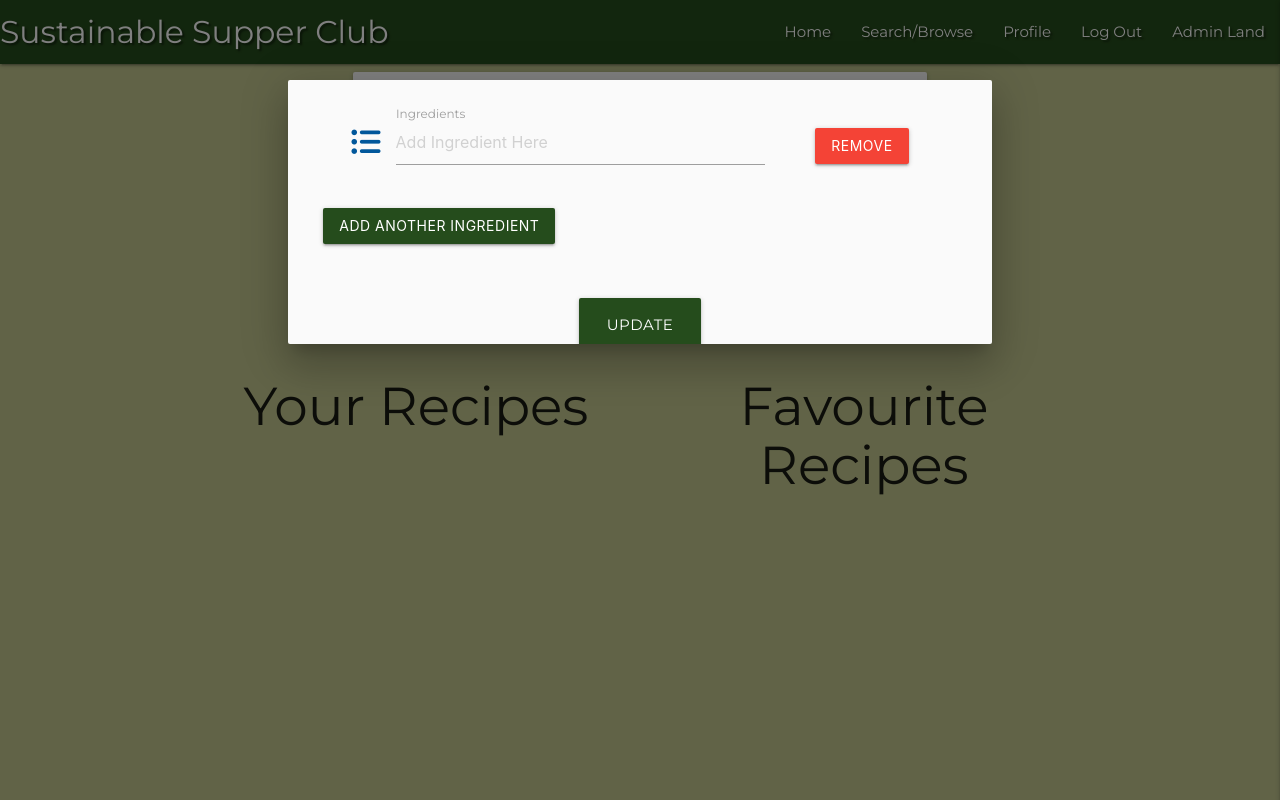
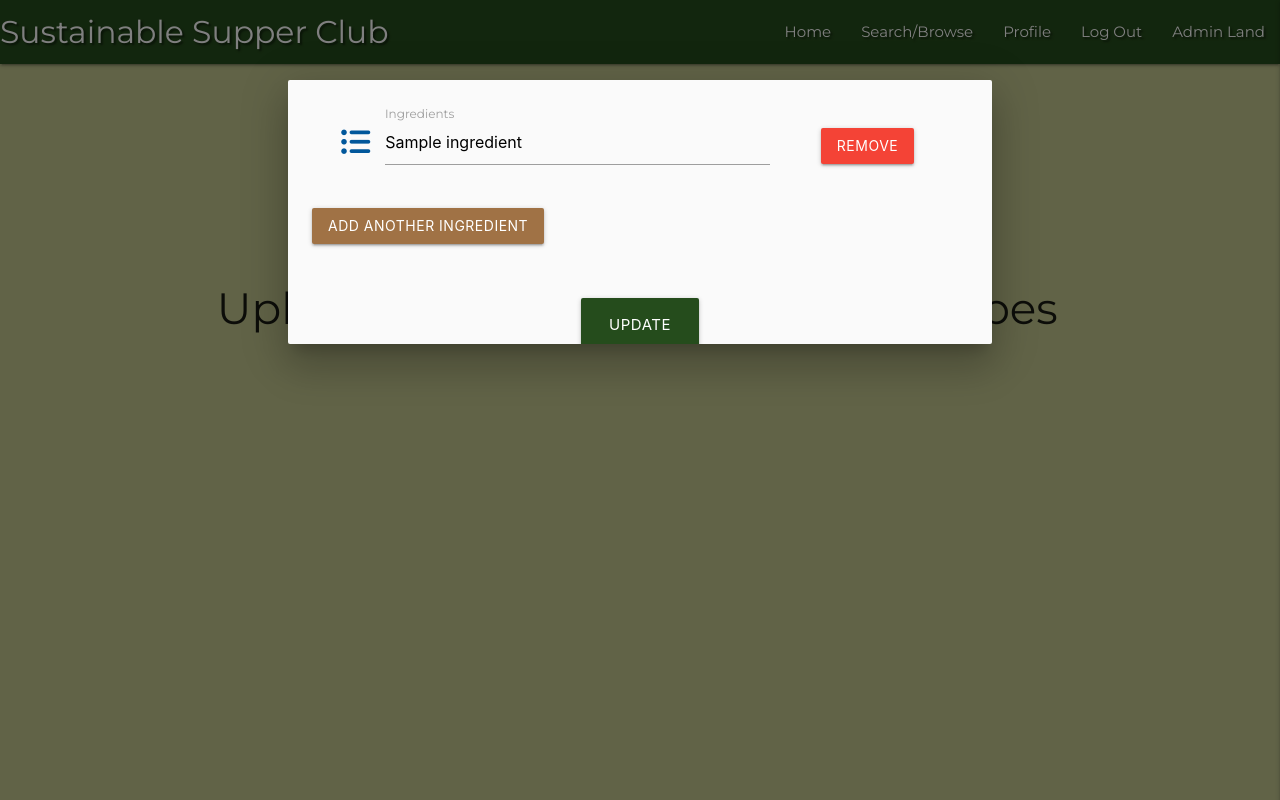
Before and after one commit to TimMorrisDev/MS3-sustainable-supper, a Flask app: page /profile/1 in a window 1280 px wide, after a click on "UPDATE YOUR INGREDIENTS". Run offline with Flask 2, Linux system fonts and the light colour scheme; the visitor is signed in with stand-in values (Sample User, id 1); a database or web service that is not in the repository returns one stand-in record (values such as "Sample title"); some libraries are stand-ins or nearby versions.

Commit message:
Add functionality to user ingregient modal to connect to db

```diff
--- a/app.py
+++ b/app.py
@@ -109,11 +109,13 @@ def profile(username):
     # grab the session user's username from db
     username = mongo.db.users.find_one(
         {"username": session["user"]})["username"]
+    user_ingredients = mongo.db.users.find_one(
+        {"username": session["user"]})["user_ingredients"]
     # grab the recipes from the db
     recipes = list(mongo.db.recipes.find())
     if session["user"]:
         return render_template(
-            "profile.html", username=username, recipes=recipes)
+            "profile.html", username=username, recipes=recipes, user_ingredients=user_ingredients)
 
     return redirect(url_for("login"))
 
@@ -127,9 +129,14 @@ def logout():
     return redirect(url_for("login"))
 
 
-@app.route("/user_ingredients", methods=["GET", "POST"])
-def user_ingredients():
-    return render_template("user_ingredients.html")
+@app.route("/user_ingredients/<username>", methods=["GET", "POST"])
+def user_ingredients(username):
+    if request.method == "POST":
+        ingredients = request.form.getlist("user-ingredients")
+        mongo.db.users.update({"username": username}, {
+            "$set": {"user_ingredients": ingredients}})
+        return redirect(url_for("profile", username=username))
+    return redirect(url_for("profile", username=username))
 
 
 @app.route("/admin")
--- a/static/js/script.js
+++ b/static/js/script.js
@@ -10,7 +10,7 @@ $(document).ready(function () {
     $('.modal').modal();
 
     $('#add-ingredient').on('click', function () {
-        $('<div class="row ingredient-row valign-wrapper"><div class="input-field col s2"><i class="fas fa-list-ul prefix light-blue-text text-darken-4"></i><input id="ingredients" name="ingredients" type="text" class="validate"placeholder="Add Ingredient Here" required><label for="ingredients">Ingredients</label></div><div class="input-field col s5"><input id="ingredient-prep" name="ingredient-prep" type="text" class="validate"placeholder="Preparation instructions"><label for="ingredient-prep">Preparation instructions</label></div><div class="col s3"><button type="button" id="remove-ingredient" class="waves-effect waves-light btn red">Remove</button></div></div>').insertBefore('#add-ingredient-row');
+        $('<div class="row ingredient-row valign-wrapper"><div class="input-field col s4"><i class="fas fa-list-ul prefix light-blue-text text-darken-4"></i><input id="ingredients" name="ingredients" type="text" class="validate"placeholder="Add Ingredient Here" required><label for="ingredients">Ingredients</label></div><div class="input-field col s5"><input id="ingredient-prep" name="ingredient-prep" type="text" class="validate"placeholder="Preparation instructions"><label for="ingredient-prep">Preparation instructions</label></div><div class="col s3"><button type="button" id="remove-ingredient" class="waves-effect waves-light btn red">Remove</button></div></div>').insertBefore('#add-ingredient-row');
     });
 
     $(document).on('click', '#ingredient-row-parent #remove-ingredient', function () {
--- a/templates/edit_recipe.html
+++ b/templates/edit_recipe.html
@@ -66,7 +66,7 @@
             {% for ingredient in recipe.ingredients %}
             <div class="row ingredient-row valign-wrapper">
 
-                <div class="input-field col s2">
+                <div class="input-field col s4">
                     <i class="fas fa-list-ul prefix light-blue-text text-darken-4"></i>
                     <input id="ingredients" name="ingredients" type="text" class="validate"
                         placeholder="Add Ingredient Here" value="{{ ingredient.item }}" required>
--- a/templates/profile.html
+++ b/templates/profile.html
@@ -3,29 +3,86 @@
 
 <div class="row">
     <div class="col s12 m8 offset-m2">
-        <div class="card-panel">
-            <h3 class="center-align light-blue-text text-darken-4">
+
+        <h2 class="center-align white-text text-shadow">
             {{ username }}'s Profile
-            </h3>
-        </div>
+        </h2>
+
     </div>
 </div>
 <div class="row">
-    <div class="col s12 center-align">
+    <div class="col s12 m6 center-align">
         <a href="{{ url_for('add_recipe') }}" action="POST" class="waves-effect waves-light btn tm-dark-green-bg">Add
             Recipe</a>
     </div>
-    <div class="col s12 center-align">
-        <a class="waves-effect waves-light btn tm-dark-green-bg modal-trigger" href="#user_ingredients_modal">Update
+    <div class="col s12 m6 center-align">
+        <a class="waves-effect waves-light btn tm-dark-green-bg modal-trigger" href="#user_ingredients_modal"
+            href="{{ url_for('user_ingredients', username=session['user']) }}">Update
             your
             ingredients</a>
     </div>
 </div>
 
+<div class="row">
+    <div class="col s6">
+        <h3 class="center-align">Uploaded Recipes</h3>
+        {% for recipe in recipes %}
+        {% if recipe.uploaded_by|lower == session.user|lower %}
+
+        {% include "recipe_card.html" %}
+
+        {% endif %}
+
+        {% endfor %}
+
+    </div>
+
+    <div class="col s6">
+        <h3 class="center-align">Favourite Recipes</h3>
+        {% for recipe in recipes %}
+        {% if session.user|lower in recipe.user_favourite %}
+
+        {% include "recipe_card.html" %}
+
+        {% endif %}
+
+        {% endfor %}
+
+    </div>
+</div>
+
+
 <!-- Modal Structure -->
 <div id="user_ingredients_modal" class="modal">
     <div class="modal-content">
+        <form class="col s12" method="POST" action="{{ url_for('user_ingredients', username=session['user']) }}">
             <div id="user-ingredient-row-parent">
+
+                {% if user_ingredients != [] %}
+
+                {% for ingredient in user_ingredients %}
+
+                <div class="row user-ingredient-row valign-wrapper">
+
+                    <div class="input-field col s8">
+
+                        <i class="fas fa-list-ul prefix light-blue-text text-darken-4"></i>
+                        <input id="user-ingredients" name="user-ingredients" type="text" class="validate"
+                            placeholder="Add Ingredient Here" value="{{ ingredient }}" required>
+                        <label for="user-ingredients">Ingredients</label>
+
+                    </div>
+
+                    <div class="col s3">
+                        <button type="button" id="remove-user-ingredient"
+                            class="waves-effect waves-light btn red">Remove</button>
+                    </div>
+                </div>
+
+                {% endfor %}
+
+                {% else %}
+
                 <div class="row user-ingredient-row valign-wrapper">
 
                     <div class="input-field col s8">
@@ -43,10 +100,12 @@
                     </div>
                 </div>
 
+                {% endif %}
+
                 <div class="row" id="add-user-ingredient-row">
                     <div class="col s12">
                         <button type="button" id="add-user-ingredient"
-                        class="waves-effect waves-light btn tm-dark-green-bg">Add
+                            class="waves-effect waves-light btn tm-brown-bg">Add
                             Another
                             Ingredient</button>
                     </div>
@@ -56,39 +115,13 @@
     </div>
     <div class="modal-footer">
         <div class="center-align">
-            <a href="{{ url_for('user_ingredients') }}"
-                class="waves-effect waves-light btn btn-large tm-dark-green-bg">Update</a>
+            <button type="submit" class="waves-effect waves-light btn btn-large tm-dark-green-bg">Update</a>
         </div>
 
     </div>
+    </form>
 </div>
 
-<div class="row">
-    <div class="col s6">
-        <h2 class="center-align">Your Recipes</h2>
-        {% for recipe in recipes %}
-        {% if recipe.uploaded_by|lower == session.user|lower %}
 
-        {% include "recipe_card.html" %}
-
-        {% endif %}
-
-        {% endfor %}
-
-    </div>
-
-    <div class="col s6">
-        <h2 class="center-align">Favourite Recipes</h2>
-        {% for recipe in recipes %}
-        {% if session.user|lower in recipe.user_favourite %}
-
-        {% include "recipe_card.html" %}
-
-        {% endif %}
-
-        {% endfor %}
-
-    </div>
-</div>
 
 {% endblock %}
```
Also changed, not shown: templates/add_recipe.html (+4 -4 lines). Lines whose indentation alone changed are shown as unchanged.
